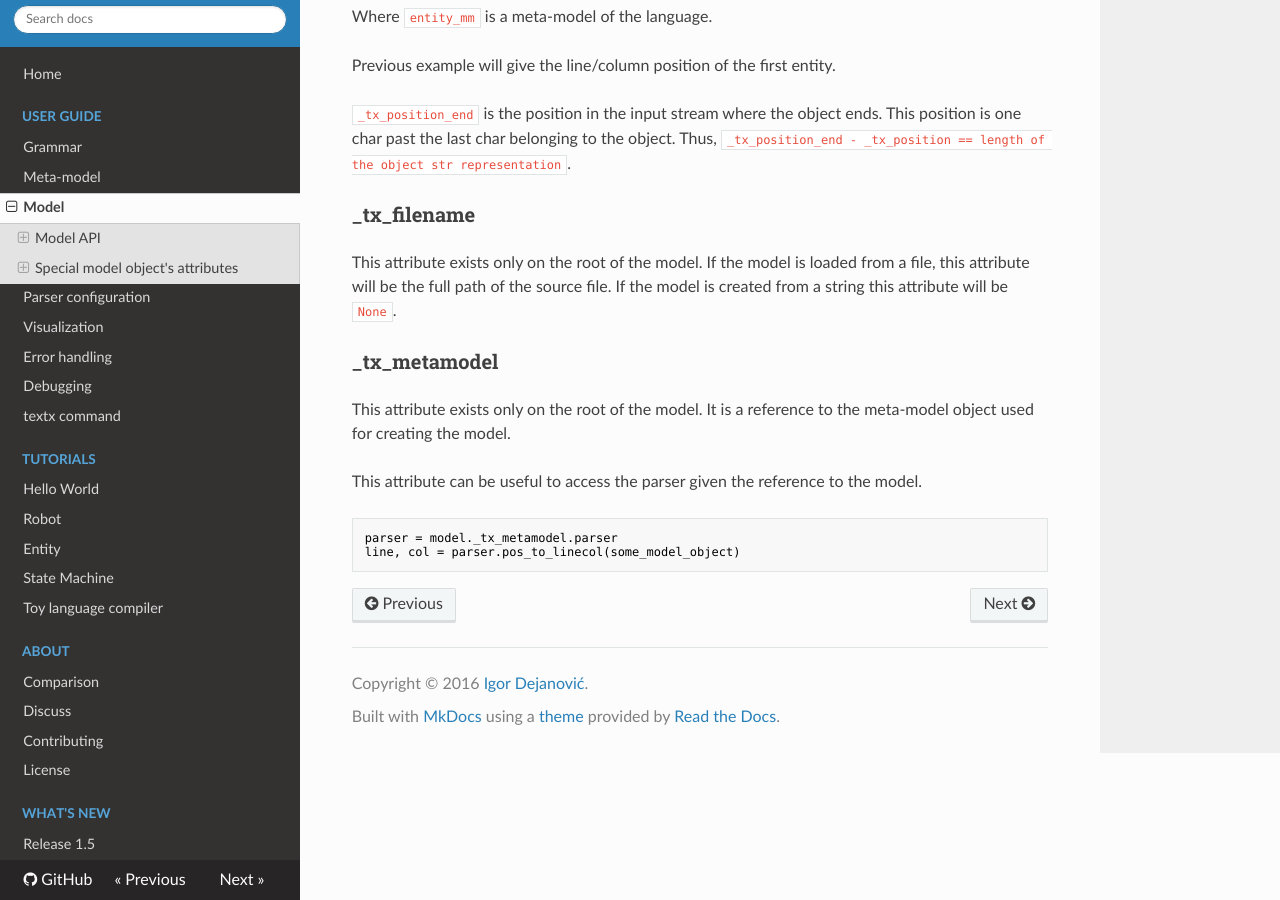
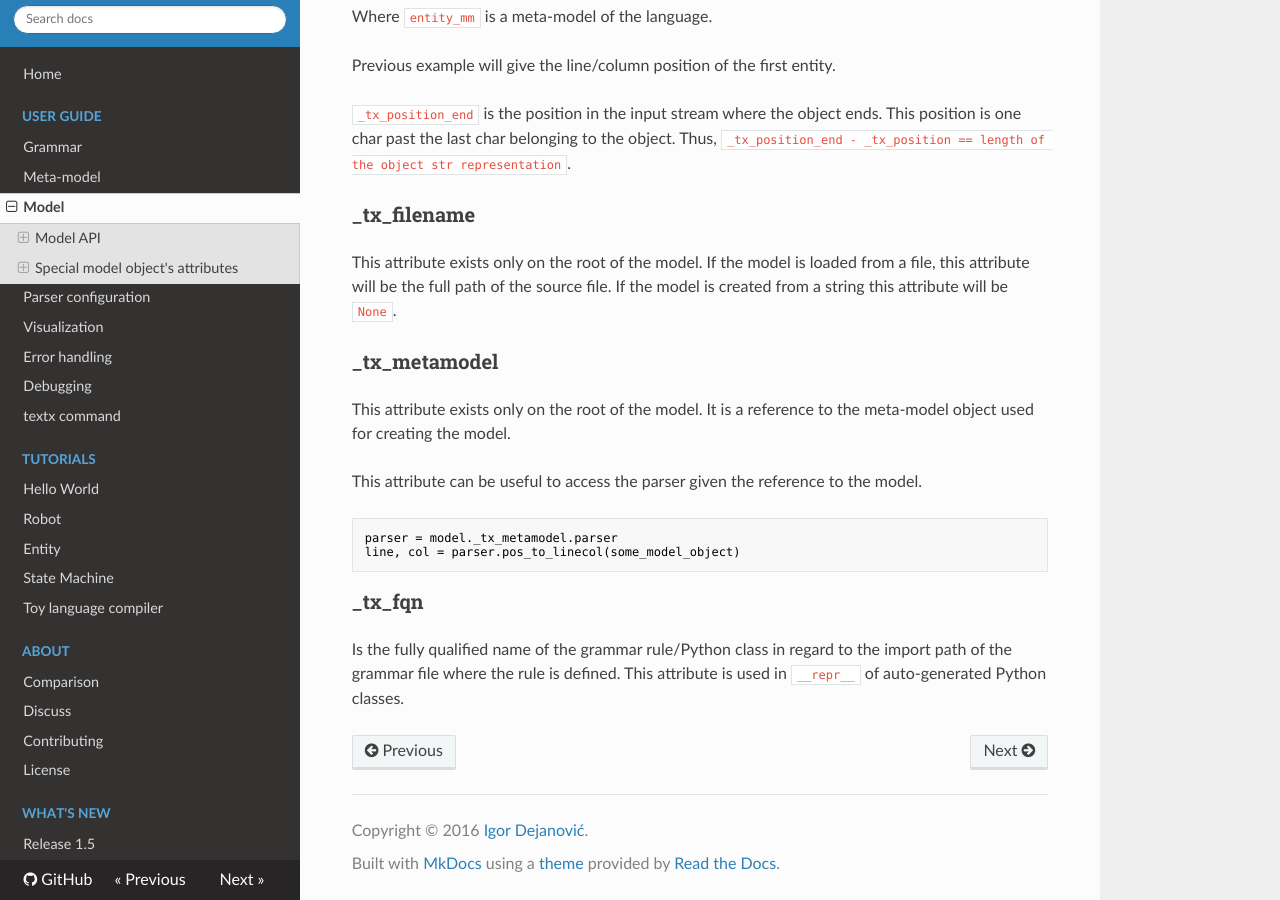
Before and after one commit to textX/textX, an MkDocs documentation site: the page built from docs/model.md, in a window 1280 px wide and 900 px high, scrolled down 2554 px. Built offline with MkDocs 1.6.1, drawn with Linux system fonts in a browser that asks for light colours; nearby versions of some CDN libraries; old or Windows-style settings are respelled for this version of MkDocs.

Commit message:
Docs for _tx_fqn.

````diff
--- a/docs/model.md
+++ b/docs/model.md
@@ -154,3 +154,9 @@ model.
 parser = model._tx_metamodel.parser
 line, col = parser.pos_to_linecol(some_model_object)
 ```
+
+### _tx_fqn
+
+Is the fully qualified name of the grammar rule/Python class in regard to the
+import path of the grammar file where the rule is defined. This attribute is
+used in `__repr__` of auto-generated Python classes.
````
